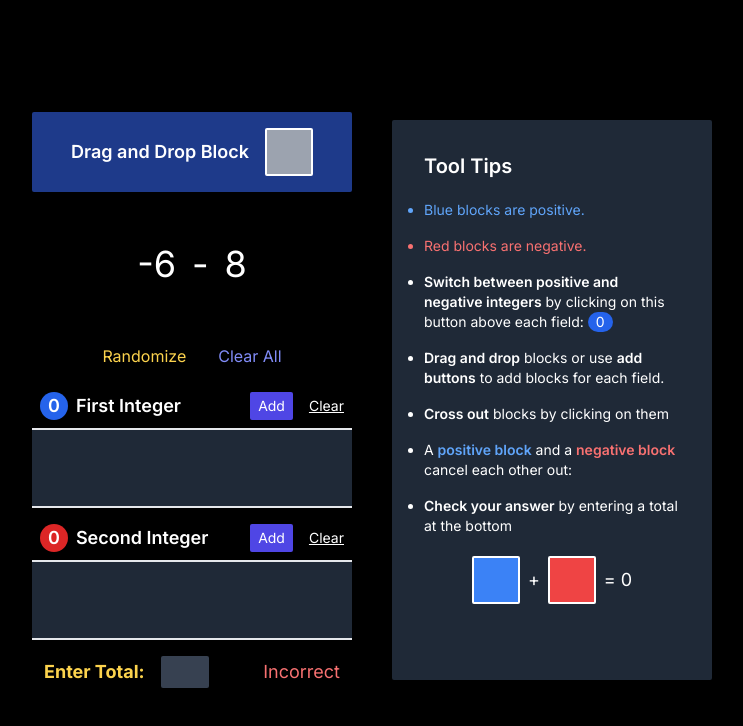
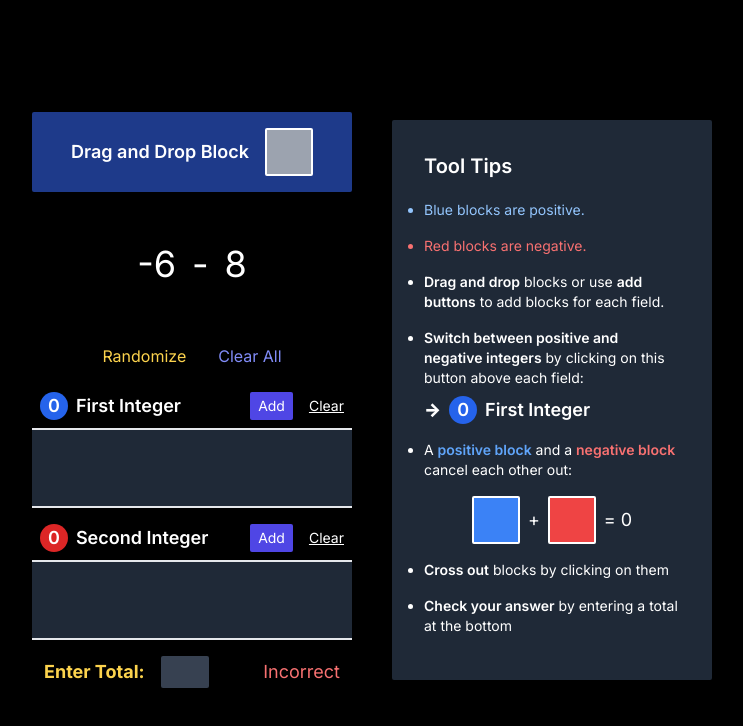
Before and after one commit to pn-code/add-sub-integers, a Next.js app: page / in a window 1280 px wide. Shown: the top 726 px of the page, without its empty margins (268-1011 px from the left). Built offline with nearby package versions, Linux system fonts and the light colour scheme.

Commit message:
Updated tooltip with more description

```diff
--- a/components/Tooltip.tsx
+++ b/components/Tooltip.tsx
@@ -5,13 +5,20 @@ export default function Tooltip() {
         <section className="sm:w-[320px] flex flex-col gap-5 mt-10 p-6 bg-gray-800 sm:p-8 rounded-sm sm:h-[560px] mb-10">
             <h2 className="text-xl font-semibold">Tool Tips</h2>
             <ul className="list-disc flex flex-col gap-4 text-sm">
-                <li className="text-blue-400">Blue blocks are positive.</li>
+                <li className="text-blue-300">Blue blocks are positive.</li>
                 <li className="text-red-400">Red blocks are negative.</li>
+                <li>
+                    <span className="font-semibold">Drag and drop</span> blocks
+                    or use <span className="font-semibold">add buttons</span> to
+                    add blocks for each field.
+                </li>
                 <li>
                     <span className="font-semibold">
                         Switch between positive and negative integers
                     </span>{" "}
                     by clicking on this button above each field:{" "}
+                    <div className="flex gap-2 font-semibold mt-2 items-center text-lg">
+                        <strong>-&gt;</strong>
                         <button
                             type="button"
                             className={
@@ -19,16 +26,9 @@ export default function Tooltip() {
                             }
                         >
                             0
-                    </button>
-                </li>
-                <li>
-                    <span className="font-semibold">Drag and drop</span> blocks
-                    or use <span className="font-semibold">add buttons</span> to
-                    add blocks for each field.
-                </li>
-                <li>
-                    <span className="font-semibold">Cross out</span> blocks by
-                    clicking on them
+                        </button>{" "}
+                        First Integer
+                    </div>
                 </li>
                 <li>
                     A{" "}
@@ -41,15 +41,19 @@ export default function Tooltip() {
                     </span>{" "}
                     cancel each other out:
                 </li>
+                <div className="flex justify-center items-center text-lg gap-2">
+                    <FakeBlock positive={true} /> +
+                    <FakeBlock positive={false} /> = 0
+                </div>
+                <li>
+                    <span className="font-semibold">Cross out</span> blocks by
+                    clicking on them
+                </li>
                 <li>
                     <span className="font-semibold">Check your answer</span> by
                     entering a total at the bottom
                 </li>
             </ul>
-            <div className="flex justify-center items-center text-lg gap-2">
-                <FakeBlock positive={true} /> +
-                <FakeBlock positive={false} /> = 0
-            </div>
         </section>
     );
 }
```
Lines whose indentation alone changed are shown as unchanged.
